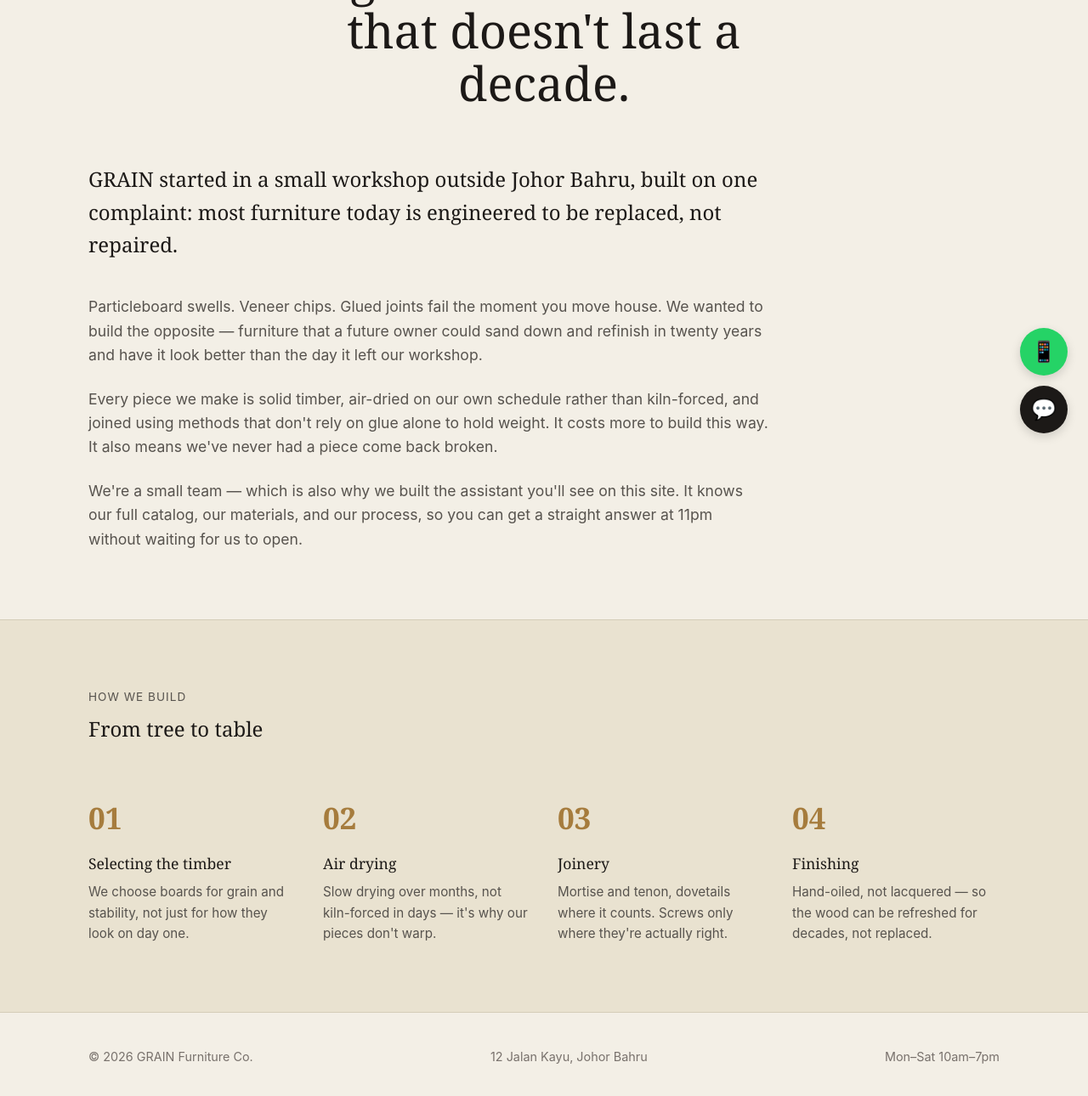
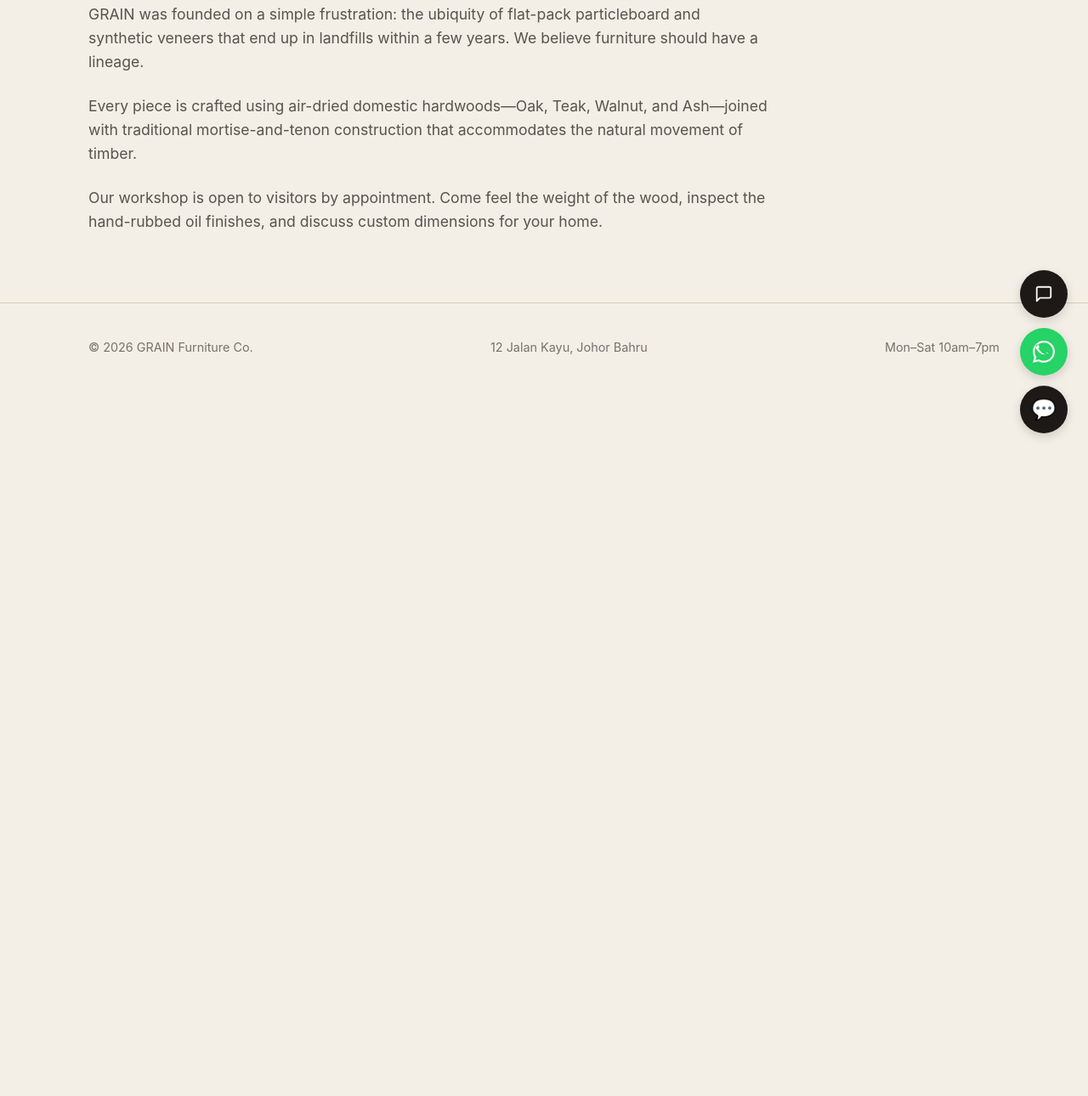
Before and after one commit to dtenuun12-cyber/grain-future-demo, a website: page about.html in a window 1280 px wide. Shown: the part 266-1556 px from the top of the page at 85% size. After the commit the page ends 800 px from the top, so only its background shows below. Drawn offline with Linux system fonts and the light colour scheme.

Commit message:
Update about.html

```diff
--- a/about.html
+++ b/about.html
@@ -19,51 +19,13 @@
   </ul>
 </nav>
 
-<header class="hero reveal active" style="padding-bottom: 40px;">
-  <div class="hero-eyebrow">Our story</div>
-  <h1 style="font-size: clamp(34px, 5vw, 56px);">We got tired of furniture that doesn't last a decade.</h1>
-</header>
-
-<section class="reveal" style="padding-top: 0;">
+<section class="reveal active">
   <div class="wrap">
-    <p class="about-lede">GRAIN started in a small workshop outside Johor Bahru, built on one complaint: most furniture today is engineered to be replaced, not repaired.</p>
+    <h1 class="about-lede">We build furniture from whole timber in Johor Bahru, designed to last generations rather than seasons.</h1>
     <div class="about-body">
-      <p>Particleboard swells. Veneer chips. Glued joints fail the moment you move house. We wanted to build the opposite — furniture that a future owner could sand down and refinish in twenty years and have it look better than the day it left our workshop.</p>
-      <p>Every piece we make is solid timber, air-dried on our own schedule rather than kiln-forced, and joined using methods that don't rely on glue alone to hold weight. It costs more to build this way. It also means we've never had a piece come back broken.</p>
-      <p>We're a small team — which is also why we built the assistant you'll see on this site. It knows our full catalog, our materials, and our process, so you can get a straight answer at 11pm without waiting for us to open.</p>
-    </div>
-  </div>
-</section>
-
-<section class="reveal" style="background: var(--surface); border-top: 1px solid var(--line);">
-  <div class="wrap">
-    <div class="section-head">
-      <div>
-        <span class="section-eyebrow">How we build</span>
-        <h2>From tree to table</h2>
-      </div>
-    </div>
-    <div class="process">
-      <div class="step reveal">
-        <span class="step-num">01</span>
-        <h4>Selecting the timber</h4>
-        <p>We choose boards for grain and stability, not just for how they look on day one.</p>
-      </div>
-      <div class="step reveal">
-        <span class="step-num">02</span>
-        <h4>Air drying</h4>
-        <p>Slow drying over months, not kiln-forced in days — it's why our pieces don't warp.</p>
-      </div>
-      <div class="step reveal">
-        <span class="step-num">03</span>
-        <h4>Joinery</h4>
-        <p>Mortise and tenon, dovetails where it counts. Screws only where they're actually right.</p>
-      </div>
-      <div class="step reveal">
-        <span class="step-num">04</span>
-        <h4>Finishing</h4>
-        <p>Hand-oiled, not lacquered — so the wood can be refreshed for decades, not replaced.</p>
-      </div>
+      <p>GRAIN was founded on a simple frustration: the ubiquity of flat-pack particleboard and synthetic veneers that end up in landfills within a few years. We believe furniture should have a lineage.</p>
+      <p>Every piece is crafted using air-dried domestic hardwoods—Oak, Teak, Walnut, and Ash—joined with traditional mortise-and-tenon construction that accommodates the natural movement of timber.</p>
+      <p>Our workshop is open to visitors by appointment. Come feel the weight of the wood, inspect the hand-rubbed oil finishes, and discuss custom dimensions for your home.</p>
     </div>
   </div>
 </section>
@@ -76,6 +38,39 @@
   </div>
 </footer>
 
+<!-- Floating Actions Widget with Clean SVG Icons -->
+<div class="floating-actions">
+  <button id="grain-chat-launcher" aria-label="Open Chat">
+    <svg xmlns="http://www.w3.org/2000/svg" width="22" height="22" viewBox="0 0 24 24" fill="none" stroke="currentColor" stroke-width="2" stroke-linecap="round" stroke-linejoin="round"><path d="M21 15a2 2 0 0 1-2 2H7l-4 4V5a2 2 0 0 1 2-2h14a2 2 0 0 1 2 2z"></path></svg>
+  </button>
+  <a href="https://wa.me/601140294053" id="grain-whatsapp-btn" target="_blank" rel="noopener" aria-label="Chat on WhatsApp">
+    <svg xmlns="http://www.w3.org/2000/svg" width="26" height="26" viewBox="0 0 24 24" fill="currentColor">
+      <path d="M.057 24l1.687-6.163c-1.041-1.804-1.588-3.849-1.587-5.946.003-6.556 5.338-11.891 11.893-11.891 3.181.001 6.167 1.24 8.413 3.488 2.245 2.248 3.481 5.236 3.48 8.414-.003 6.557-5.338 11.892-11.893 11.892-1.99-.001-3.951-.5-5.688-1.448l-6.305 1.654zm6.597-3.807c1.676.995 3.276 1.591 5.392 1.592 5.448 0 9.886-4.434 9.889-9.885.002-5.462-4.415-9.89-9.881-9.892-5.452 0-9.887 4.434-9.889 9.884-.001 2.225.651 3.891 1.746 5.634l-.999 3.648 3.742-.981zm11.387-5.464c-.074-.124-.272-.198-.57-.347-.297-.149-1.758-.868-2.031-.967-.272-.099-.47-.149-.669.149-.198.297-.768.967-.941 1.165-.173.198-.347.223-.644.074-2.978-1.49-4.933-2.659-6.905-6.068-.168-.292-.018-.45.127-.594.133-.133.297-.347.446-.521.149-.174.198-.298.297-.497.099-.198.05-.371-.025-.52-.075-.149-.669-1.612-.916-2.207-.242-.579-.487-.501-.669-.51l-.57-.01c-.198 0-.52.074-.792.372s-1.04 1.016-1.04 2.479 1.065 2.876 1.213 3.074c.149.198 2.095 3.2 5.076 4.487.709.306 1.263.489 1.694.626.712.226 1.36.194 1.872.118.571-.085 1.758-.719 2.006-1.413.248-.695.248-1.29.173-1.414z"/>
+    </svg>
+  </a>
+</div>
+
+<!-- Chat Panel Structure -->
+<div id="grain-chat-panel">
+  <div class="gc-header">
+    <div>
+      <div class="gc-header-title">GRAIN Assistant</div>
+      <div class="gc-header-sub"><span class="gc-status-dot"></span> Online</div>
+    </div>
+    <button class="gc-close" aria-label="Close Chat">&times;</button>
+  </div>
+  <div class="gc-body" id="gc-messages">
+    <div class="gc-msg bot">Hi, I'm the GRAIN assistant. Ask me about any piece, dimensions, materials, or custom arrangements.</div>
+  </div>
+  <div class="gc-lead-bar">
+    <button class="gc-lead-link" id="gc-lead-trigger">Request a callback &rarr;</button>
+  </div>
+  <div class="gc-input-row">
+    <input type="text" id="gc-input" placeholder="Type a question...">
+    <button class="gc-send" id="gc-send-btn">Send</button>
+  </div>
+</div>
+
 <script src="script.js"></script>
 <script src="chatbot.js"></script>
 </body>
```
